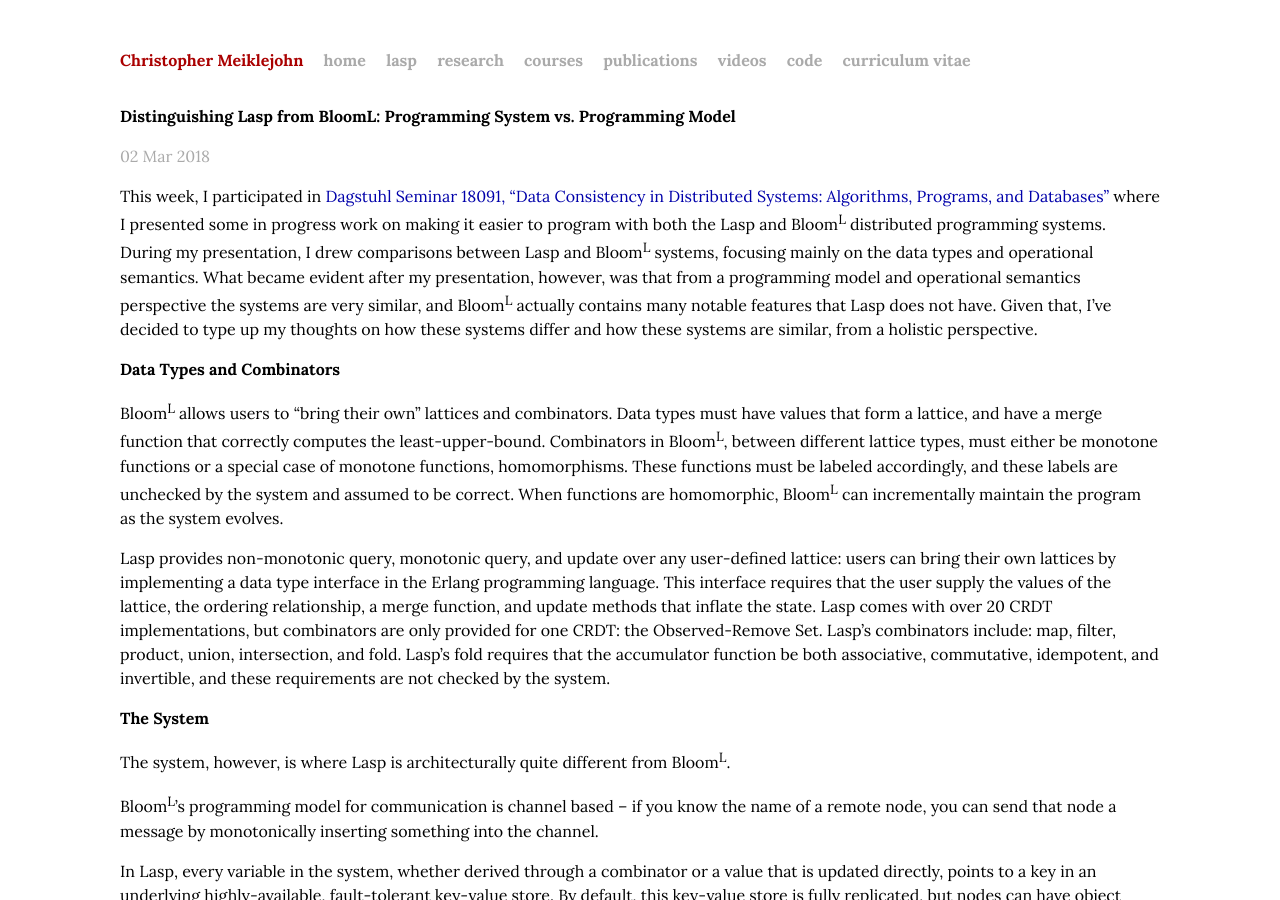
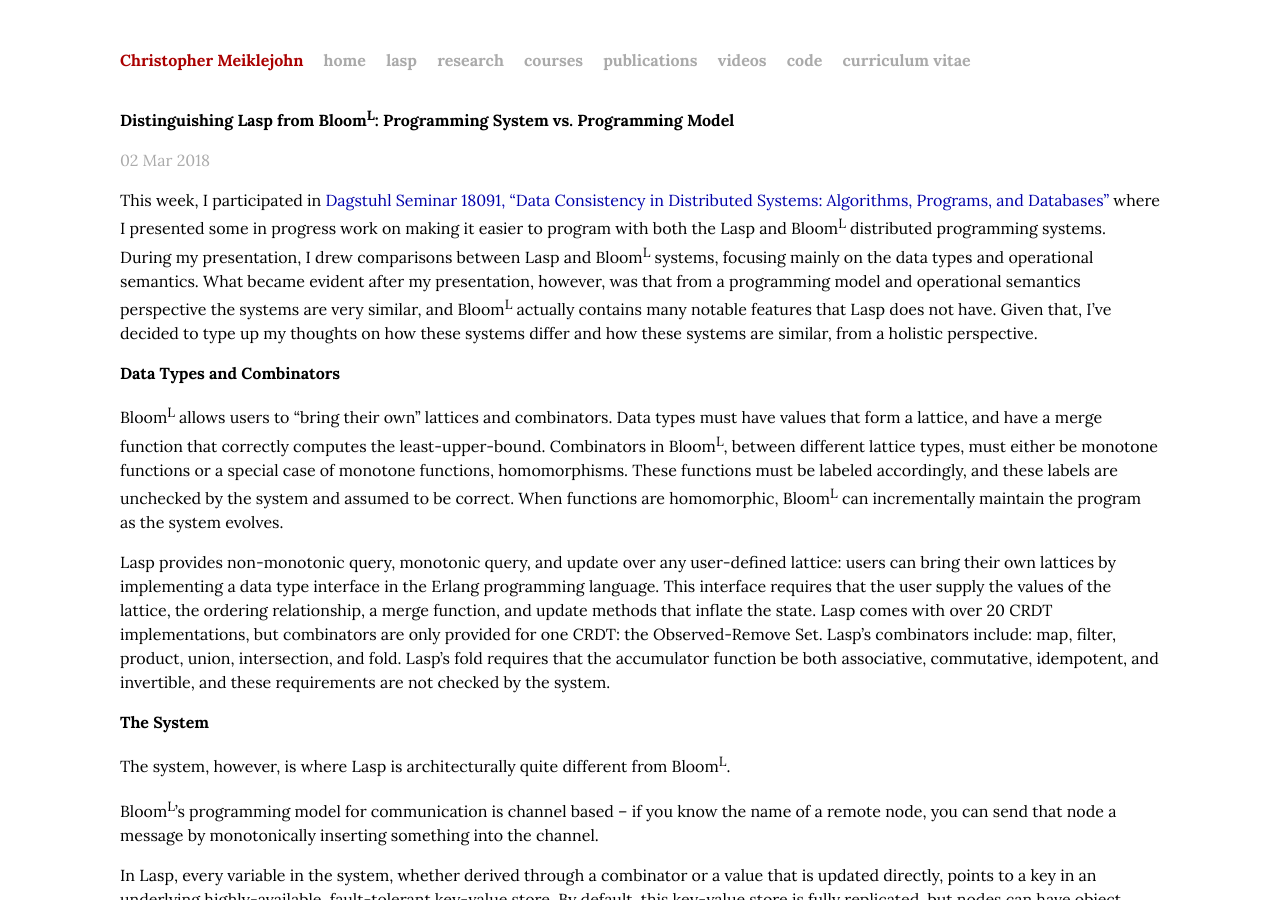
Before and after one commit to cmeiklejohn/cmeiklejohn.github.io, a Jekyll site: the page built from _posts/2018-03-02-lasp-vs-bloom.markdown, in a window 1280 px wide and 900 px high. Built offline with Jekyll 4.4.1, drawn with Linux system fonts in a browser that asks for light colours; comment, search, counter and statistics services are not loaded.

Commit message:
Improvements

```diff
--- a/_posts/2018-03-02-lasp-vs-bloom.markdown
+++ b/_posts/2018-03-02-lasp-vs-bloom.markdown
@@ -1,6 +1,6 @@
 ---
 layout: post
-title:  "Distinguishing Lasp from BloomL: Programming System vs. Programming Model"
+title:  "Distinguishing Lasp from Bloom<sup>L</sup>: Programming System vs. Programming Model"
 date:   2018-03-02 09:00:00 -0000
 categories: lasp
 group: syncfree
```
